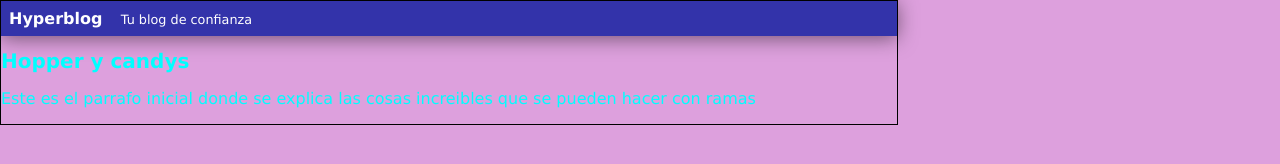
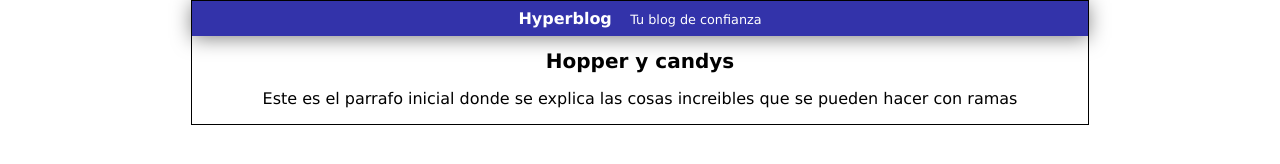
Before and after one commit to jorgelga2707/hyperblog, a plain HTML site: page index.html in a window 1280 px wide. Drawn offline with Linux system fonts and the light colour scheme.

Commit message:
Nueva version cabecera

```diff
--- a/styles.css
+++ b/styles.css
@@ -1,8 +1,7 @@
 body{
     text-align: center;
     font-family: Verdana, Geneva, Tahoma, sans-serif;
-    color: aqua;
-    background: plum;
+    font-size: 16px;
     margin: 0;
     padding: 0;
 }
@@ -12,7 +11,7 @@
     box-shadow: 0px 2px 20px 0px rgba(0,0,0,0.5);
     color: white;
     font-weight: bold;
-    margin: 0 auto;
+    margin: 0;
     padding: 0.5em;
 }
 
@@ -25,8 +24,9 @@
 #container{
     width: 70%;
     padding: 0;
-    text-align: left;
+    text-align: center;
     border: 1px solid #000;
+    margin: 0 auto;
 }
 
 #container h1{
```
